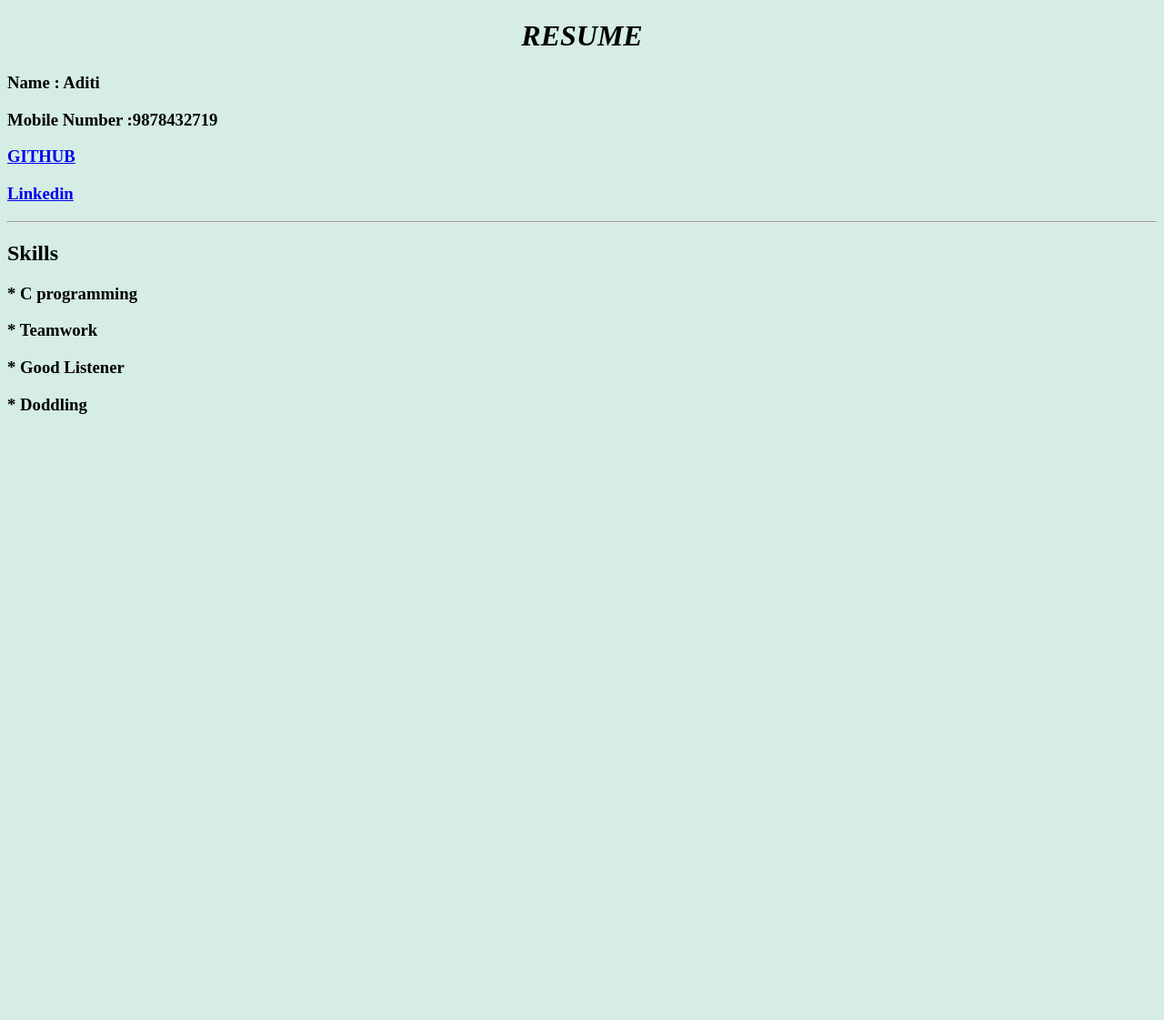
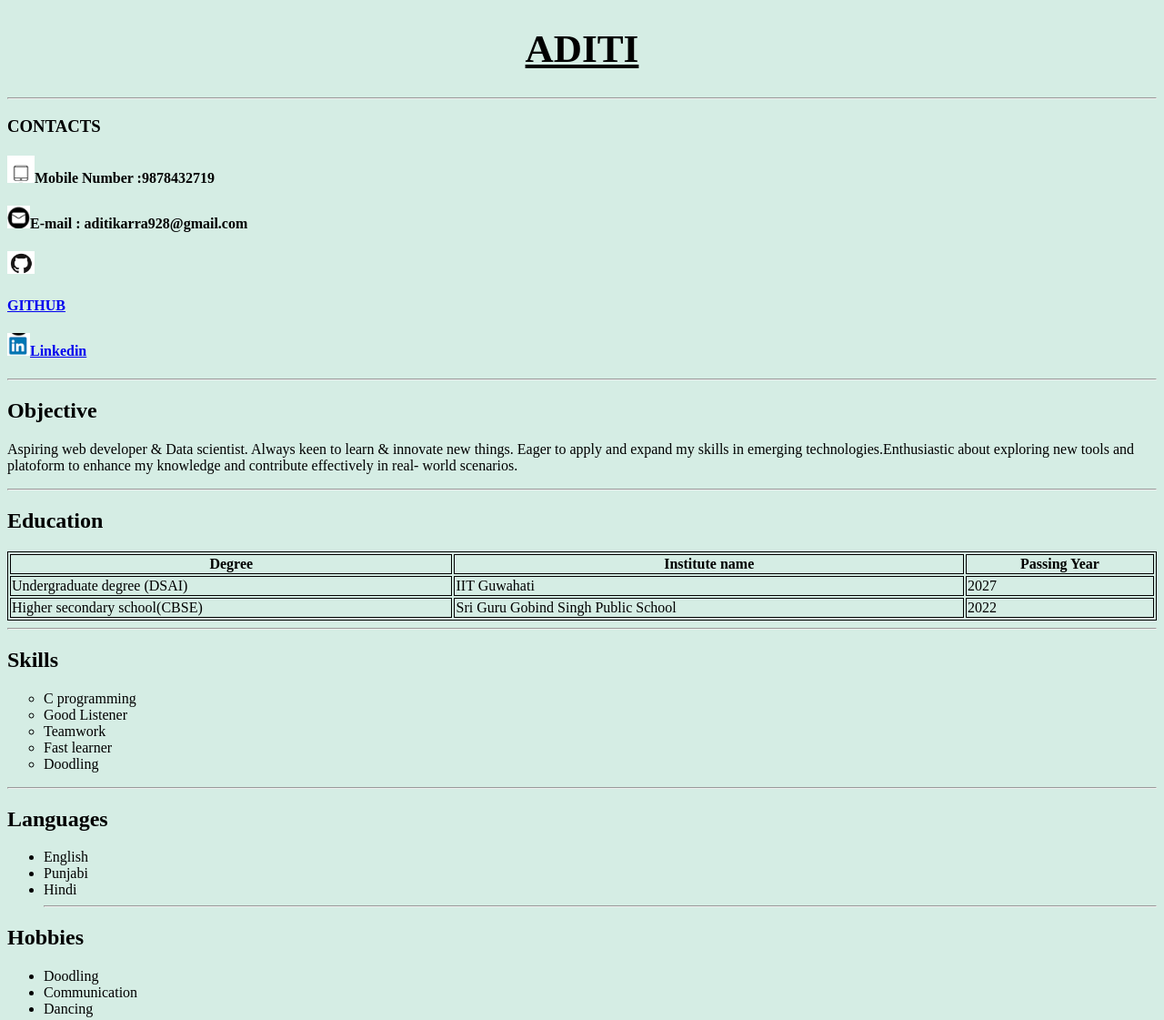
Before and after one commit to AditiK09/Resumev1, a plain HTML site: page index.html in a window 1280 px wide. Shown: the whole page at 91% size. Before the commit the page ends 800 px from the top, so only its background shows below. Drawn offline with Linux system fonts and the light colour scheme.

Commit message:
resume updated

```diff
--- a/index.html
+++ b/index.html
@@ -7,16 +7,63 @@
     <title>Aditi</title>
 </head>
 <body>
-   <h1><b>RESUME</b></h1>
-   <h3>Name : Aditi </h3>
-   <h3>Mobile Number :9878432719</h3>
-   <h3><a href="https://github.com/AditiK09" target="_blank"> GITHUB</a></h3>
-   <h3> <a href="https://www.linkedin.com/in/aditi-b391a52a4/">Linkedin</a></h3>
+   <h1><b><u>ADITI</u></b></h1>
    <hr>
-  <h2>Skills</h2>
-  <h3>* C programming</h3>
-  <h3>* Teamwork</h3>
-  <h3>* Good Listener</h3>
-  <h3>* Doddling</h3>
+   <span><h3>CONTACTS</h3>
+    <h4><img src="Screenshot 2024-01-27 030941.png" alt="phone" height="30px" width="30px">Mobile Number :9878432719</h4>
+    <h4><img src="Screenshot 2024-01-27 031259.png" alt="email"height="25px">E-mail : aditikarra928@gmail.com</h4>
+   <img src="Screenshot 2024-01-27 031831.png" alt="git" height="25px" width="30px"><h4><a href="https://github.com/AditiK09" target="_blank">GITHUB</a></h4>
+    <h4><img src="Screenshot 2024-01-27 031503.png" alt="linkedin" height="25px"><a href="https://www.linkedin.com/in/aditi-b391a52a4/">Linkedin</a></h4>
+    <hr></span>
+    <h2>Objective</h2>
+    <p>Aspiring web developer & Data scientist. Always keen to learn & innovate new things. Eager to apply and expand my skills in emerging technologies.Enthusiastic about exploring new tools and platoform to enhance my knowledge and contribute effectively in real- world scenarios.</p>
+  <hr>
+  <style>
+    table,th,td{
+      border: 1px solid black;
+    }
+  </style>
+    <h2>Education</h3>
+    <table style="width: 100%", border="20px">
+    <tr>
+      <th>Degree</th>
+      <th>Institute name</th>
+      <th>Passing Year</th>
+    </tr>
+    <tr>
+  <td>Undergraduate degree (DSAI)</td>
+    <td>IIT Guwahati</td>
+    <td>2027</td>
+  </tr>
+  <tr>
+    <td>Higher secondary school(CBSE)</td>
+    <td>Sri Guru Gobind Singh Public School </td>
+    <td>2022</td>
+  </tr>
+   </table>
+   <hr>
+  <h2>Skills</h3>
+ <ol>
+  <li type="circle">C programming</li>
+  <li type="circle">Good Listener</li>
+  <li type="circle">Teamwork</li>
+  <li type="circle">Fast learner</li>
+  <li type="circle">Doodling</li>
+ </ol>
+ <hr>
+ <h2>Languages</h3>
+ <ul>
+  <li>
+    English</li>
+  <li>  Punjabi</li>
+    <li>Hindi</li>
+  <hr>
+ </ul>
+ <h2>Hobbies</h2>
+ <ul>
+  <li>Doodling</li>
+  <li>Communication</li>
+  <li>Dancing</li>
+ </ul>
 </body>
 </html>
--- a/style.css
+++ b/style.css
@@ -1,8 +1,8 @@
 
 h1{
      text-align: center;
-     font-size: xx-large;
-     font-style: oblique;
+     font-size: 270%;
+    font-style: inherit;
 }
 body{
     background-color: rgb(213, 237, 228) ;
```
Also changed, not shown: Screenshot 2024-01-27 030941.png (added), Screenshot 2024-01-27 031259.png (added), Screenshot 2024-01-27 031503.png (added), Screenshot 2024-01-27 031831.png (added).
